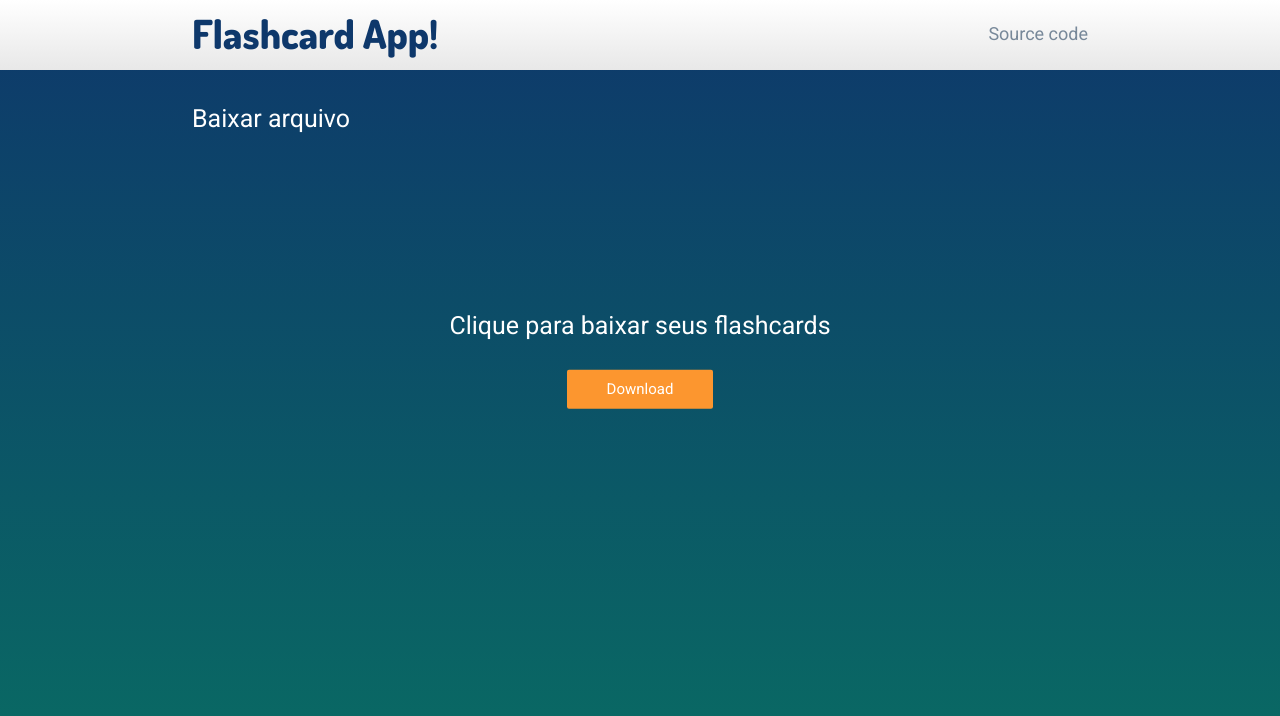
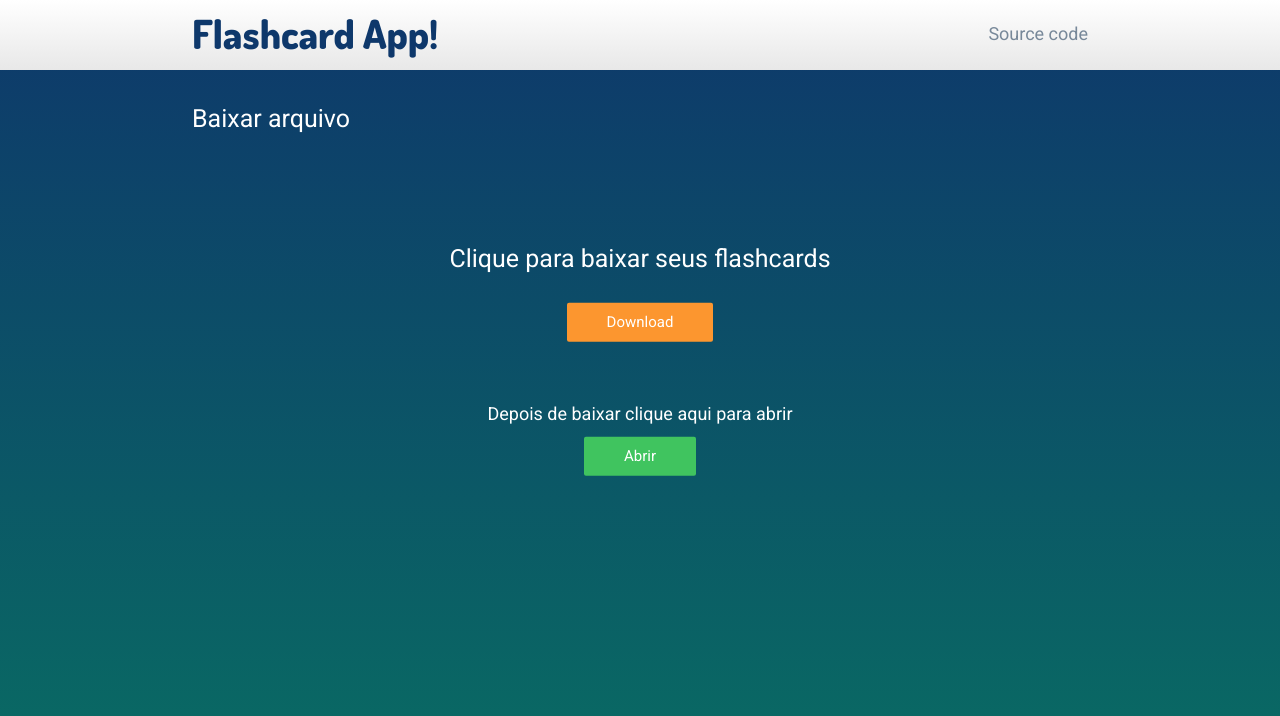
Before and after one commit to eliassv/flashcards-app, a Flask app: template templates/download.html in a window 1280 px wide. Shown: the top 716 px of the page. Run offline with Flask 2, Linux system fonts and the light colour scheme; the template is opened without the code that fills it: most values are stand-ins (such as "Sample title", 1, 10 or a date in 2020); some libraries are stand-ins or nearby versions.

Commit message:
adicão do botão de abrir na página de download

```diff
--- a/templates/download.html
+++ b/templates/download.html
@@ -4,5 +4,9 @@
 <div class="center">
     <h1 class="text text-title"> Clique para baixar seus flashcards </h1> <br>
     <a class="btn btn-orange" href="{{ download }}" download=""> Download </a>
+    <br><br><br><br>
+    <p class="text"> Depois de baixar clique aqui para abrir</p>
+    <a class="btn btn-green" href="{{ url_for('opencards') }}">Abrir</a>
+
 </div>
 {% endblock content %}
```
